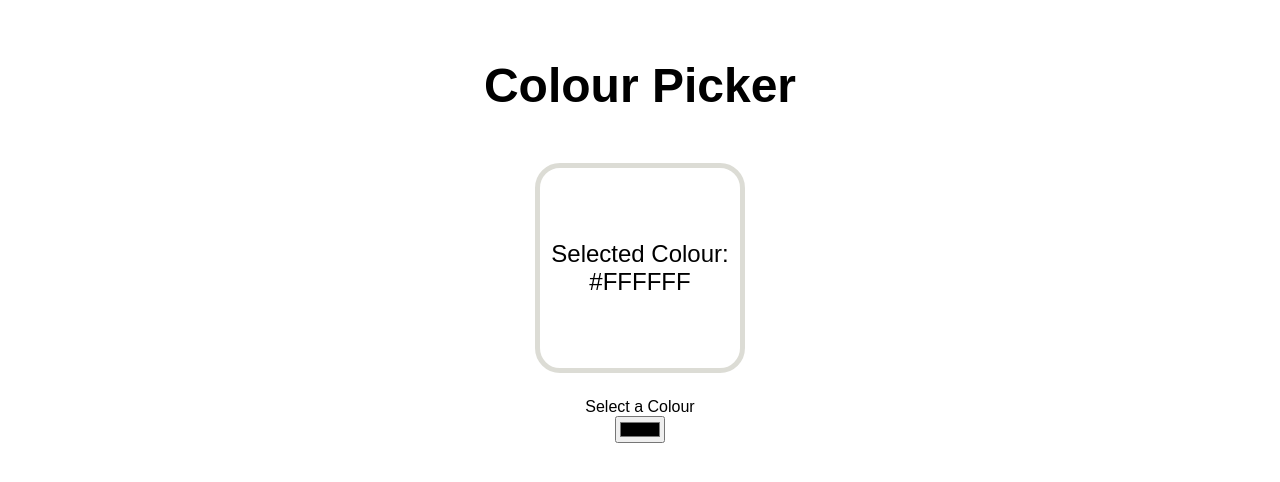
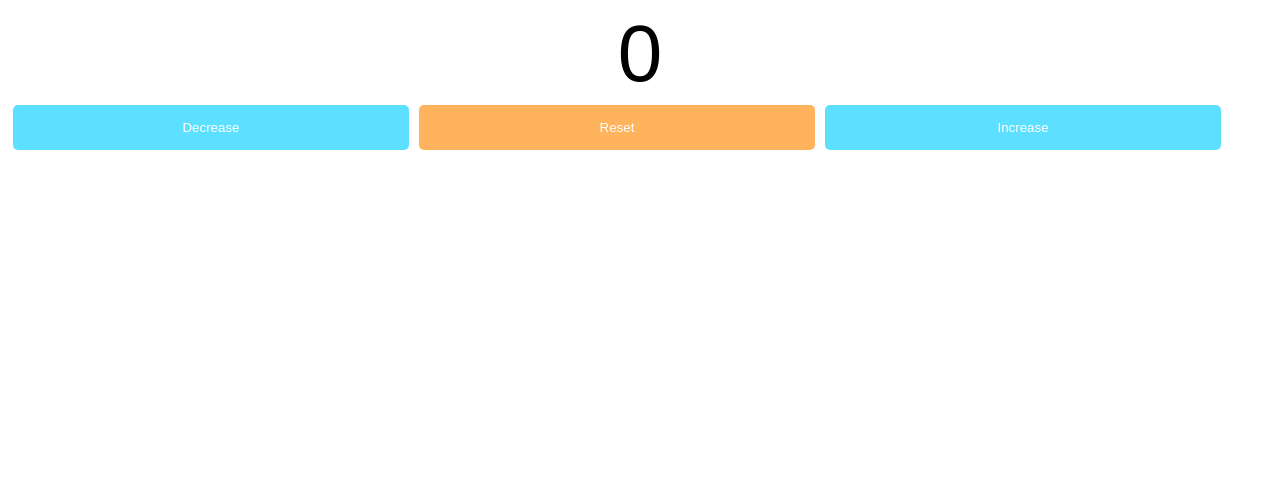
Before and after one commit to pasankg/vite-react-101, a React (Vite) app: page / in a window 1280 px wide. Shown: the top 482 px of the page. Built offline with nearby package versions, Linux system fonts and the light colour scheme.

Commit message:
Updater functions to set states

```diff
--- a/src/App.jsx
+++ b/src/App.jsx
@@ -11,7 +11,8 @@
 // import StatefulButton from "./StatefulButton";
 // import Counter from "./Counter";
 // import ApplicationForm from "./ApplicationForm";
-import ColourPicker from "./ColourPicker";
+// import ColourPicker from "./ColourPicker";
+import CounterMod from "./CounterMod";
 
 function App() {
   // return (
@@ -76,7 +77,9 @@ function App() {
 
   // return <ApplicationForm/>
 
-  return <ColourPicker/>
+  // return <ColourPicker/>
+
+  return <CounterMod/>
 
 
 }
--- /dev/null
+++ b/src/CounterMod.jsx
@@ -0,0 +1,68 @@
+import { useState } from "react";
+import styles from "./Button/Button.module.css";
+
+function CounterMod() {
+
+  // For multiple state updates, it require an updater function.
+  // A function passed as an argument to setState()
+  // Allows safe updates based on previous state.
+  const [count, setCount] = useState(0);
+
+  const increase = () => {
+    // setCount(count + 1);
+    // setCount(count + 1);
+    // setCount(count + 1);
+    // Above will not increment the count by 3.
+    // Because react by default batch them as one for performance reasons.
+
+    setCount(previousCount => previousCount+1 );
+    setCount(previousCount => previousCount+1 );
+    setCount(previousCount => previousCount+1 );
+    // All of the above updater functions are placed in a Queue.
+    // And actioned, this is best practice.
+  };
+
+  const decrease = () => {
+    // setCount(count - 1);
+    setCount(previousCount => previousCount-1);
+  };
+
+  const reset = () => {
+    setCount(0);
+  };
+
+  const label = {
+    fontSize: "5em",
+    display: "block",
+    textAlign: "center",
+  };
+
+  const button = {
+    display: "inline-block",
+    width: "31.33%",
+  };
+
+  const buttonWrapper = {
+    width: "100%",
+  };
+
+  return (
+    <>
+      <label style={label} htmlFor="count">
+        {count}
+      </label>
+      <div style={buttonWrapper}>
+        <button style={button} className={styles.button2} onClick={decrease}>
+          Decrease
+        </button>
+        <button style={button} className={styles.button} onClick={reset}>
+          Reset
+        </button>
+        <button style={button} className={styles.button2} onClick={increase}>
+          Increase
+        </button>
+      </div>
+    </>
+  );
+}
+export default CounterMod;
```
